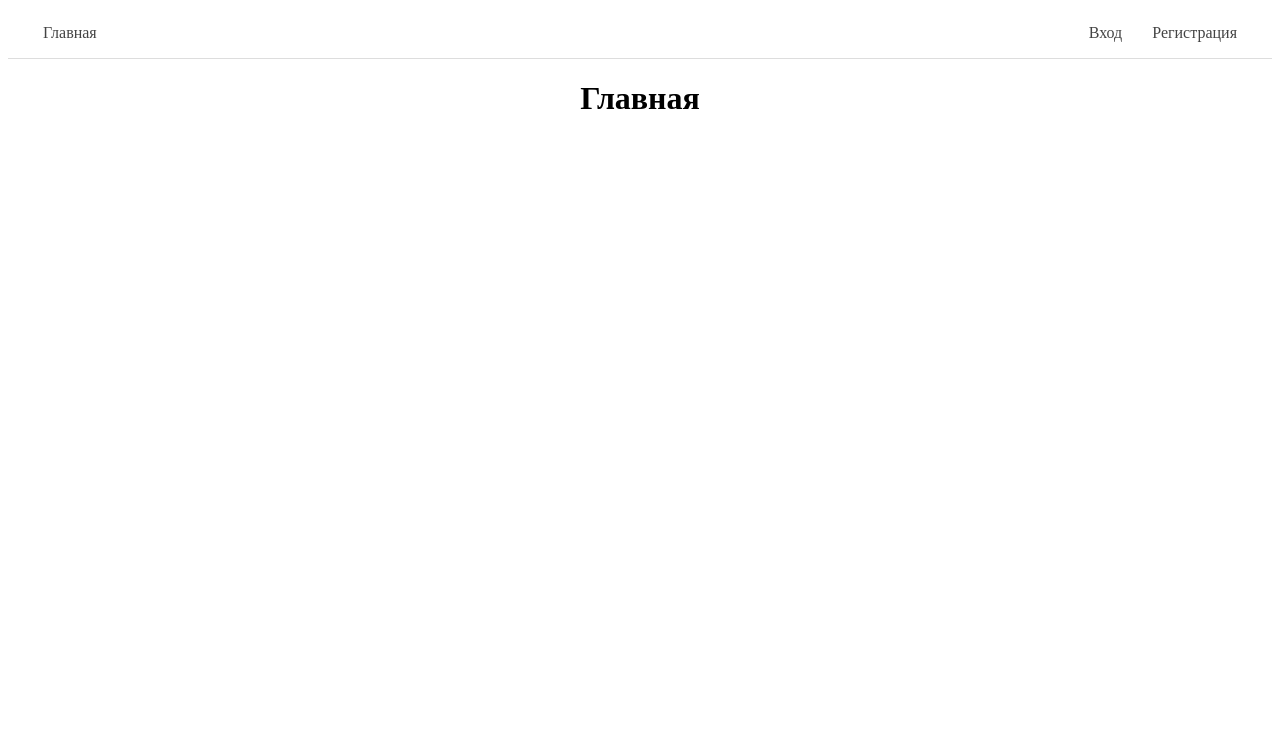
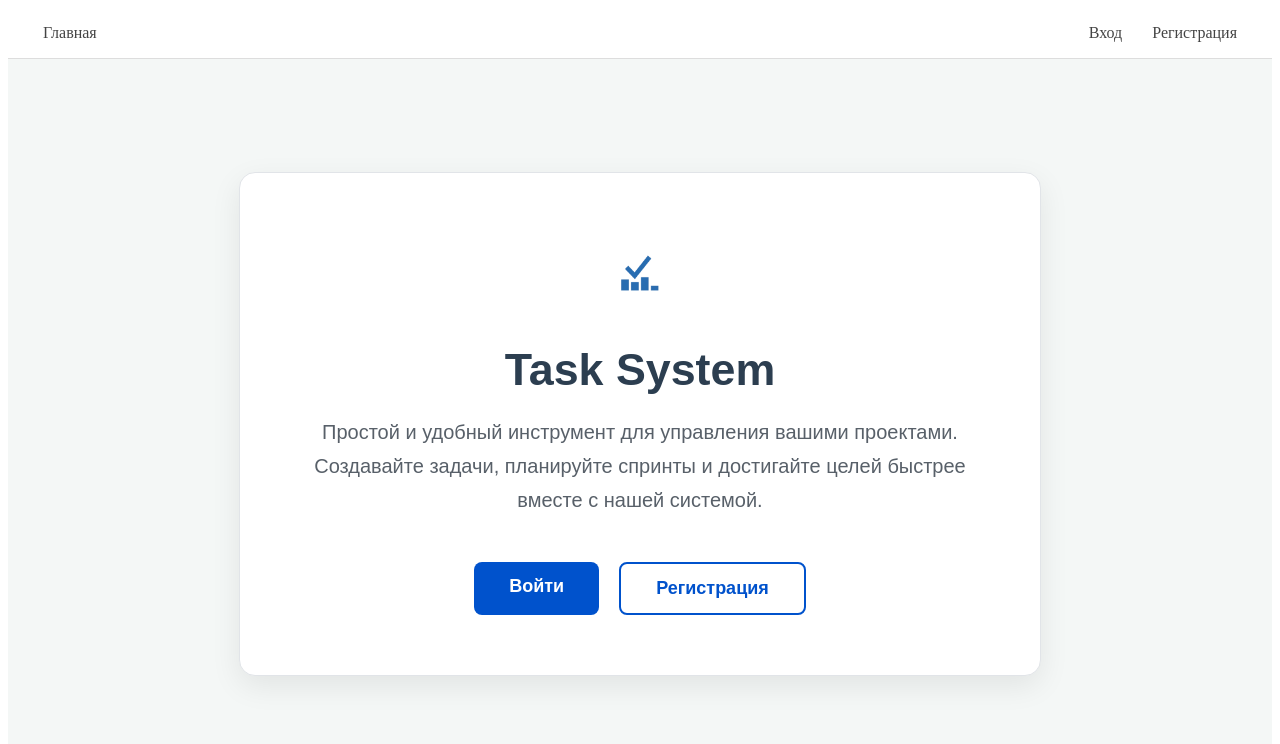
Before and after one commit to yakexerr/PI, a website: page src/pages/unautirizPage.html in a window 1280 px wide. Drawn offline with Linux system fonts and the light colour scheme.

Commit message:
(feature) update unautirizpage

```diff
--- a/src/pages/unautirizPage.html
+++ b/src/pages/unautirizPage.html
@@ -2,24 +2,43 @@
 <html lang="ru">
 <head>
     <meta charset="UTF-8">
-    <title>Просмотр</title>
+    <meta name="viewport" content="width=device-width, initial-scale=1.0">
+    <title>Task System — Добро пожаловать</title>
     <link rel="stylesheet" href="../styles/styles.css">
 </head>
 <body>
+
     <header>
         <nav class="navbar">
             <ul class="nav-links">
                 <li><a href="unautirizPage.html">Главная</a></li>
-
                 <li class="auth-link"><a href="authPage.html">Вход</a></li>
                 <li class="reg-link"><a href="registrationPage.html">Регистрация</a></li>
             </ul>
         </nav>
     </header>
 
-    <main>
-        <h1>Главная</h1>
+    <main class="hero-section">
+        <div class="promo-card">
+
+            <img src="../assets/logotype.png" alt="Task System Logo" class="logo-img">
+
+            <h1 class="main-title">Task System</h1>
+
+            <p class="description">
+                Простой и удобный инструмент для управления вашими проектами.
+                Создавайте задачи, планируйте спринты и достигайте целей быстрее
+                вместе с нашей системой.
+            </p>
+
+            <div class="cta-buttons">
+                <a href="authPage.html" class="btn btn-primary">Войти</a>
+                <a href="registrationPage.html" class="btn btn-secondary">Регистрация</a>
+            </div>
+
+        </div>
     </main>
-     <script src="../scripts/sidebar.js"></script>
+
+    <script src="../scripts/sidebar.js"></script>
 </body>
 </html>
--- a/src/styles/styles.css
+++ b/src/styles/styles.css
@@ -699,3 +699,93 @@ img{
 .edit-icon:hover {
     color: #4e4c4cac;
 }
+
+/* СТРАНИЦА ПРОСМОТРА */
+
+.hero-section {
+    display: flex;
+    flex-direction: column;
+    align-items: center;
+    justify-content: center;
+    min-height: calc(100vh - 70px); /* Высота экрана минус шапка */
+    padding: 40px;
+    background-color: #f4f7f6;
+    box-sizing: border-box;
+}
+
+.promo-card {
+    max-width: 700px;
+    background: #ffffff;
+    padding: 60px 50px;
+    border-radius: 16px;
+    box-shadow: 0 10px 30px rgba(0, 0, 0, 0.08);
+    border: 1px solid #e1e4e8;
+    text-align: center;
+}
+
+.logo-img {
+    height: 80px;
+    margin-bottom: 24px;
+    /* Убираем глобальный отступ для этой картинки, если он мешает */
+    display: block;
+    margin-left: auto;
+    margin-right: auto;
+}
+
+.main-title {
+    color: #2c3e50;
+    font-size: 2.8rem;
+    margin-bottom: 20px;
+    font-weight: 700;
+    font-family: Arial, Helvetica, sans-serif;
+    text-align: center;
+}
+
+.description {
+    color: #586069;
+    font-size: 1.25rem;
+    line-height: 1.7;
+    margin-bottom: 45px;
+    font-family: Arial, Helvetica, sans-serif;
+}
+
+.cta-buttons {
+    display: flex;
+    gap: 20px;
+    justify-content: center;
+}
+
+.btn {
+    text-decoration: none;
+    padding: 14px 35px;
+    border-radius: 8px;
+    font-size: 18px;
+    font-weight: 600;
+    transition: all 0.3s ease;
+    cursor: pointer;
+    font-family: Arial, Helvetica, sans-serif;
+    display: inline-block;
+}
+
+.btn-primary {
+    background-color: #0052cc;
+    color: #ffffff;
+    border: none;
+}
+
+.btn-primary:hover {
+    background-color: #0040a3;
+    transform: translateY(-2px);
+    box-shadow: 0 4px 12px rgba(0, 82, 204, 0.2);
+}
+
+.btn-secondary {
+    background-color: transparent;
+    color: #0052cc;
+    border: 2px solid #0052cc;
+}
+
+.btn-secondary:hover {
+    background-color: #f0f5ff;
+    transform: translateY(-2px);
+}
```
